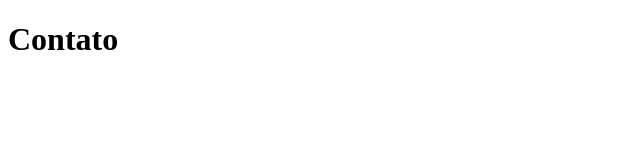
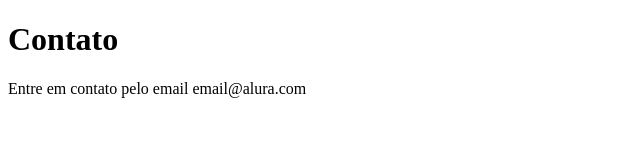
Before and after one commit to lucasvcardoso/sistema-de-cadastro-alura, a plain HTML site: page contato.html in a window 1280 px wide. Shown: the whole page, without its empty margins (0-640 px from the left). Drawn offline with Linux system fonts and the light colour scheme.

Commit message:
Adicionando linha de contato

```diff
--- a/contato.html
+++ b/contato.html
@@ -7,5 +7,6 @@
 </head>
 <body>
     <h1>Contato</h1>
+    <p>Entre em contato pelo email email@alura.com</p>
 </body>
 </html>
```
